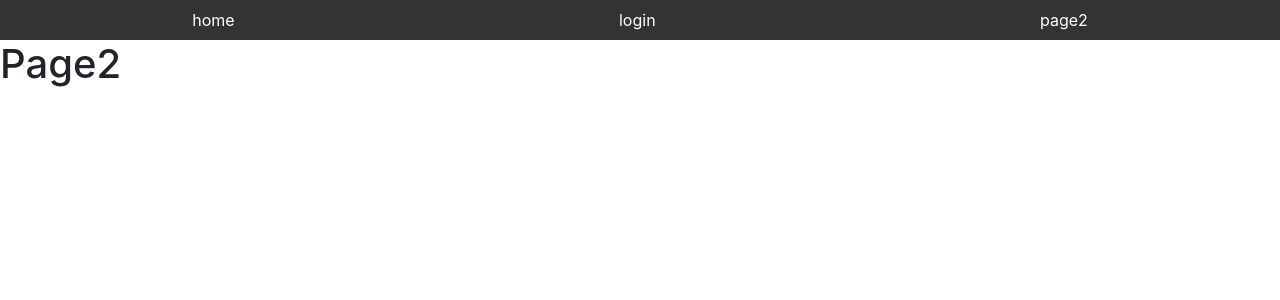
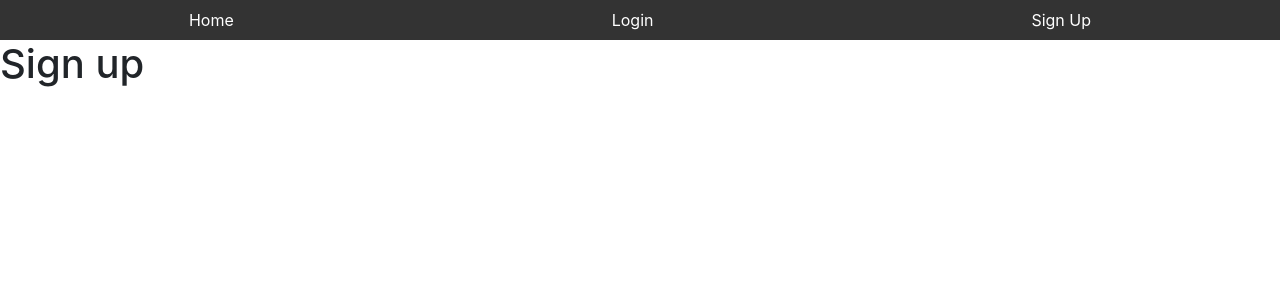
Before and after one commit to don-vu/PennyPinchers, a React (Create React App) app in the folder frontend/: page /page2 in a window 1280 px wide. Shown: the top 300 px of the page. Built offline with nearby package versions, Linux system fonts and the light colour scheme.

Commit message:
Titles for Pages

```diff
--- a/frontend/src/App.js
+++ b/frontend/src/App.js
@@ -9,9 +9,9 @@ function App() {
     <div className="container">
       <Router>
         <div className="navbar">
-          <Link to="/">home</Link>
-          <Link to="/login">login</Link>
-          <Link to="/page2">page2</Link>
+          <Link to="/">Home</Link>
+          <Link to="/login">Login</Link>
+          <Link to="/page2">Sign Up</Link>
         </div>
 
         <Routes>
--- a/frontend/src/pages/page2/page2.js
+++ b/frontend/src/pages/page2/page2.js
@@ -1,7 +1,7 @@
 function Page2() {
   return (
     <div>
-      <h1>Page2</h1>
+      <h1>Sign up</h1>
     </div>
   );
 }
```
